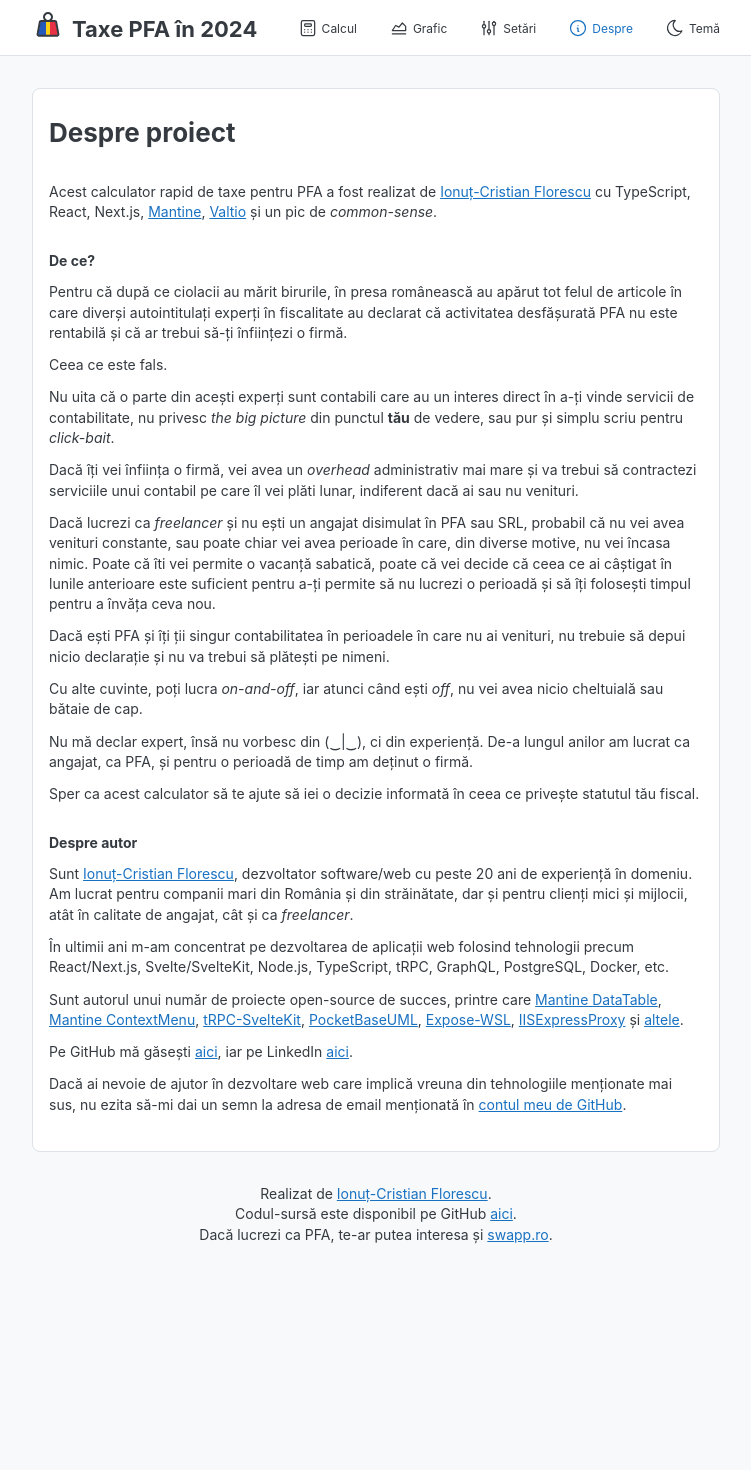
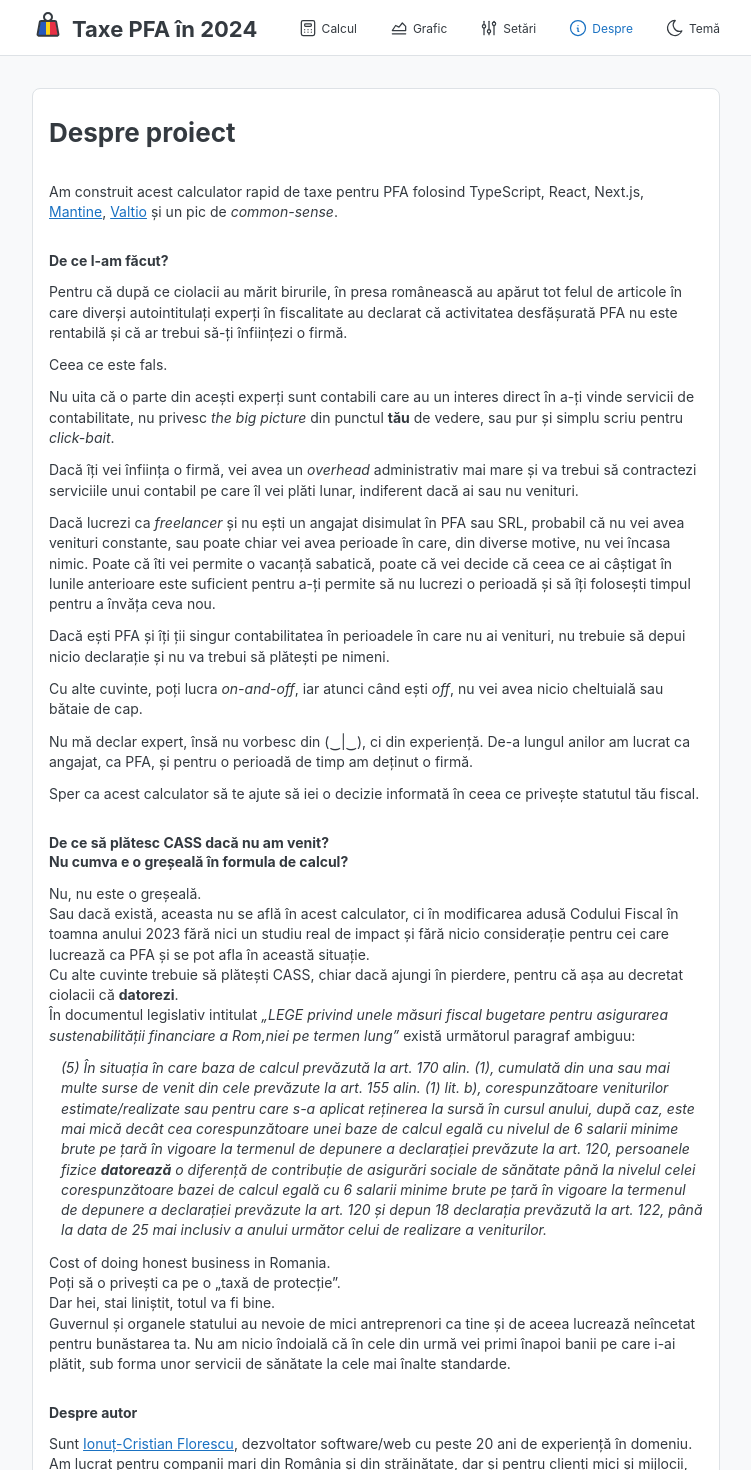
Before and after one commit to taxepfa/taxepfa.github.io, a Next.js app: page /despre in a window 1280 px wide. Shown: the top 1470 px of the page, without its empty margins (264-1015 px from the left). Before the commit the page ends 1277 px from the top, so only its background shows below. Built offline with nearby package versions, Linux system fonts and the light colour scheme.

Commit message:
Add more content on the about page

```diff
--- a/app/despre/page.tsx
+++ b/app/despre/page.tsx
@@ -1,7 +1,11 @@
-import { Card, Text, Title } from '@mantine/core';
+import { Card, Text, TextProps, Title, TitleProps } from '@mantine/core';
 import { Metadata } from 'next';
+import { ExternalLink } from '~/components/ExternalLink';
 import { Page } from '~/components/Page';
 import { APP_NAME, AUTHOR_NAME, AUTHOR_URL, YEAR } from '~/lib/config';
+
+const textProps: TextProps = { size: 'sm', mb: 'sm' };
+const subtitleProps: TitleProps = { order: 3, size: 'sm', mt: 'md', mb: 'sm' };
 
 export const metadata: Metadata = {
   title: `Despre proiect | ${APP_NAME}`,
@@ -15,128 +19,122 @@ export default function AboutPage() {
         <Title order={2} mt="xs" mb="xl">
           Despre proiect
         </Title>
-        <Text size="sm" mb="sm">
-          Acest calculator rapid de taxe pentru PFA a fost realizat de{' '}
-          <a href={AUTHOR_URL} target="_blank">
-            {AUTHOR_NAME}
-          </a>{' '}
-          cu TypeScript, React, Next.js,{' '}
-          <a href="https://mantine.dev" target="_blank">
-            Mantine
-          </a>
-          ,{' '}
-          <a href="https://valtio.pmnd.rs/docs/introduction/getting-started" target="_blank">
-            Valtio
-          </a>{' '}
-          și un pic de <em>common-sense</em>.
+        <Text {...textProps}>
+          Am construit acest calculator rapid de taxe pentru PFA folosind TypeScript, React, Next.js,{' '}
+          <ExternalLink to="https://mantine.dev">Mantine</ExternalLink>,{' '}
+          <ExternalLink to="https://valtio.pmnd.rs/docs/introduction/getting-started">Valtio</ExternalLink> și un pic de{' '}
+          <em>common-sense</em>.
         </Text>
-        <Title order={3} size="sm" mt="md" mb="sm">
-          De ce?
-        </Title>
-        <Text size="sm" mb="sm">
+        <Title {...subtitleProps}>De ce l-am făcut?</Title>
+        <Text {...textProps}>
           Pentru că după ce ciolacii au mărit birurile, în presa românească au apărut tot felul de articole în care
           diverși autointitulați experți în fiscalitate au declarat că activitatea desfășurată PFA nu este rentabilă și
           că ar trebui să-ți înființezi o firmă.
         </Text>
-        <Text size="sm" mb="sm">
-          Ceea ce este fals.
-        </Text>
-        <Text size="sm" mb="sm">
+        <Text {...textProps}>Ceea ce este fals.</Text>
+        <Text {...textProps}>
           Nu uita că o parte din acești experți sunt contabili care au un interes direct în a-ți vinde servicii de
           contabilitate, nu privesc <em>the big picture</em> din punctul <strong>tău</strong> de vedere, sau pur și
           simplu scriu pentru <em>click-bait</em>.
         </Text>
-        <Text size="sm" mb="sm">
+        <Text {...textProps}>
           Dacă îți vei înființa o firmă, vei avea un <em>overhead</em> administrativ mai mare și va trebui să
           contractezi serviciile unui contabil pe care îl vei plăti lunar, indiferent dacă ai sau nu venituri.
         </Text>
-        <Text size="sm" mb="sm">
+        <Text {...textProps}>
           Dacă lucrezi ca <em>freelancer</em> și nu ești un angajat disimulat în PFA sau SRL, probabil că nu vei avea
           venituri constante, sau poate chiar vei avea perioade în care, din diverse motive, nu vei încasa nimic. Poate
           că îti vei permite o vacanță sabatică, poate că vei decide că ceea ce ai câștigat în lunile anterioare este
           suficient pentru a-ți permite să nu lucrezi o perioadă și să îți folosești timpul pentru a învăța ceva nou.
         </Text>
-        <Text size="sm" mb="sm">
+        <Text {...textProps}>
           Dacă ești PFA și îți ții singur contabilitatea în perioadele în care nu ai venituri, nu trebuie să depui nicio
           declarație și nu va trebui să plătești pe nimeni.
         </Text>
-        <Text size="sm" mb="sm">
+        <Text {...textProps}>
           Cu alte cuvinte, poți lucra <em>on-and-off</em>, iar atunci când ești <em>off</em>, nu vei avea nicio
           cheltuială sau bătaie de cap.
         </Text>
-        <Text size="sm" mb="sm">
+        <Text {...textProps}>
           Nu mă declar expert, însă nu vorbesc din <span className="nowrap">(‿|‿)</span>, ci din experiență. De-a lungul
           anilor am lucrat ca angajat, ca PFA, și pentru o perioadă de timp am deținut o firmă.
         </Text>
-        <Text size="sm" mb="sm">
+        <Text {...textProps}>
           Sper ca acest calculator să te ajute să iei o decizie informată în ceea ce privește statutul tău fiscal.
         </Text>
-        <Title order={3} size="sm" mt="md" mb="sm">
-          Despre autor
+        <Title {...subtitleProps}>
+          De ce să plătesc CASS dacă nu am venit?
+          <br />
+          Nu cumva e o greșeală în formula de calcul?
         </Title>
-        <Text size="sm" mb="sm">
-          Sunt{' '}
-          <a href={AUTHOR_URL} target="_blank">
-            {AUTHOR_NAME}
-          </a>
+        <Text {...textProps}>
+          Nu, nu este o greșeală.
+          <br />
+          Sau dacă există, aceasta nu se află în acest calculator, ci în modificarea adusă Codului Fiscal în toamna
+          anului 2023 fără nici un studiu real de impact și fără nicio considerație pentru cei care lucrează ca PFA și
+          se pot afla în această situație.
+          <br />
+          Cu alte cuvinte trebuie să plătești CASS, chiar dacă ajungi în pierdere, pentru că așa au decretat ciolacii că{' '}
+          <strong>datorezi</strong>.
+          <br />
+          În documentul legislativ intitulat{' '}
+          <em>
+            „LEGE privind unele măsuri fiscal bugetare pentru asigurarea sustenabilității financiare a Rom‚niei pe
+            termen lung”
+          </em>{' '}
+          există următorul paragraf ambiguu:
+        </Text>
+        <Text {...textProps} fs="italic" pl="sm">
+          (5) În situația în care baza de calcul prevăzută la art. 170 alin. (1), cumulată din una sau mai multe surse
+          de venit din cele prevăzute la art. 155 alin. (1) lit. b), corespunzătoare veniturilor estimate/realizate sau
+          pentru care s-a aplicat reținerea la sursă în cursul anului, după caz, este mai mică decât cea corespunzătoare
+          unei baze de calcul egală cu nivelul de 6 salarii minime brute pe țară în vigoare la termenul de depunere a
+          declarației prevăzute la art. 120, persoanele fizice <strong>datorează</strong> o diferență de contribuție de
+          asigurări sociale de sănătate până la nivelul celei corespunzătoare bazei de calcul egală cu 6 salarii minime
+          brute pe țară în vigoare la termenul de depunere a declarației prevăzute la art. 120 şi depun 18 declarația
+          prevăzută la art. 122, până la data de 25 mai inclusiv a anului următor celui de realizare a veniturilor.
+        </Text>
+        <Text {...textProps}>
+          Cost of doing honest business in Romania.
+          <br />
+          Poți să o privești ca pe o „taxă de protecție”.
+          <br />
+          Dar hei, stai liniștit, totul va fi bine.
+          <br />
+          Guvernul și organele statului au nevoie de mici antreprenori ca tine și de aceea lucrează neîncetat pentru
+          bunăstarea ta. Nu am nicio îndoială că în cele din urmă vei primi înapoi banii pe care i-ai plătit, sub forma
+          unor servicii de sănătate la cele mai înalte standarde.
+        </Text>
+        <Title {...subtitleProps}>Despre autor</Title>
+        <Text {...textProps}>
+          Sunt <ExternalLink to={AUTHOR_URL}>{AUTHOR_NAME}</ExternalLink>
           , dezvoltator software/web cu peste 20 ani de experiență în domeniu.
           <br />
           Am lucrat pentru companii mari din România și din străinătate, dar și pentru clienți mici și mijlocii, atât în
           calitate de angajat, cât și ca <em>freelancer</em>.
         </Text>
-        <Text size="sm" mb="sm">
+        <Text {...textProps}>
           În ultimii ani m-am concentrat pe dezvoltarea de aplicații web folosind tehnologii precum React/Next.js,
           Svelte/SvelteKit, Node.js, TypeScript, tRPC, GraphQL, PostgreSQL, Docker, etc.
         </Text>
-        <Text size="sm" mb="sm">
+        <Text {...textProps}>
           Sunt autorul unui număr de proiecte open-source de succes, printre care{' '}
-          <a href="https://icflorescu.github.io/mantine-datatable/" target="_blank">
-            Mantine DataTable
-          </a>
-          ,{' '}
-          <a href="https://icflorescu.github.io/mantine-contextmenu/" target="_blank">
-            Mantine ContextMenu
-          </a>
-          ,{' '}
-          <a href="https://icflorescu.github.io/trpc-sveltekit/" target="_blank">
-            tRPC-SvelteKit
-          </a>
-          ,{' '}
-          <a href="https://pocketbase-uml.github.io" target="_blank">
-            PocketBaseUML
-          </a>
-          ,{' '}
-          <a href="https://github.com/icflorescu/expose-wsl" target="_blank">
-            Expose-WSL
-          </a>
-          ,{' '}
-          <a href="https://github.com/icflorescu/iisexpress-proxy" target="_blank">
-            IISExpressProxy
-          </a>{' '}
-          și{' '}
-          <a href={AUTHOR_URL} target="_blank">
-            altele
-          </a>
-          .
+          <ExternalLink to="https://icflorescu.github.io/mantine-datatable/">Mantine DataTable</ExternalLink>,{' '}
+          <ExternalLink to="https://icflorescu.github.io/mantine-contextmenu/">Mantine ContextMenu</ExternalLink>,{' '}
+          <ExternalLink to="https://icflorescu.github.io/trpc-sveltekit/">tRPC-SvelteKit</ExternalLink>,{' '}
+          <ExternalLink to="https://pocketbase-uml.github.io">PocketBaseUML</ExternalLink>,{' '}
+          <ExternalLink to="https://github.com/icflorescu/expose-wsl">Expose-WSL</ExternalLink>,{' '}
+          <ExternalLink to="https://github.com/icflorescu/iisexpress-proxy">IISExpressProxy</ExternalLink> și{' '}
+          <ExternalLink to={AUTHOR_URL}>altele</ExternalLink>.
         </Text>
-        <Text size="sm" mb="sm">
-          Pe GitHub mă găsești{' '}
-          <a href={AUTHOR_URL} target="_blank">
-            aici
-          </a>
-          , iar pe LinkedIn{' '}
-          <a href="https://www.linkedin.com/in/icflorescu/" target="_blank">
-            aici
-          </a>
-          .
+        <Text {...textProps}>
+          Pe GitHub mă găsești <ExternalLink to={AUTHOR_URL}>aici</ExternalLink>, iar pe LinkedIn{' '}
+          <ExternalLink to="https://www.linkedin.com/in/icflorescu/">aici</ExternalLink>.
         </Text>
-        <Text size="sm" mb="lg">
+        <Text {...textProps}>
           Dacă ai nevoie de ajutor în dezvoltare web care implică vreuna din tehnologiile menționate mai sus, nu ezita
           să-mi dai un semn la adresa de email menționată în{' '}
-          <a href={AUTHOR_URL} target="_blank">
-            contul meu de GitHub
-          </a>
-          .
+          <ExternalLink to={AUTHOR_URL}>contul meu de GitHub</ExternalLink>.
         </Text>
       </Card>
     </Page>
--- a/app/setari/SettingsPageContent.tsx
+++ b/app/setari/SettingsPageContent.tsx
@@ -9,7 +9,7 @@ export default function SettingsPageContent() {
   const snap = useSnapshot(state);
 
   return (
-    <Card p="md" withBorder radius="md">
+    <Card p="md" pb="lg" withBorder radius="md">
       <Stack gap="md">
         <NumberInput
           hideControls
--- /dev/null
+++ b/components/ExternalLink.tsx
@@ -0,0 +1,11 @@
+export type ExternalLinkProps = React.PropsWithChildren<{
+  to: string;
+}>;
+
+export function ExternalLink({ to, children }: ExternalLinkProps) {
+  return (
+    <a href={to} target="_blank">
+      {children}
+    </a>
+  );
+}
--- a/components/Footer.tsx
+++ b/components/Footer.tsx
@@ -1,28 +1,20 @@
 import { Text } from '@mantine/core';
 import { AUTHOR_NAME, AUTHOR_URL } from '~/lib/config';
+import { ExternalLink } from './ExternalLink';
 import classes from './Footer.module.css';
 
 export function Footer() {
   return (
     <div className={classes.root}>
       <Text size="sm" ta="center">
-        Realizat de{' '}
-        <a href={AUTHOR_URL} target="_blank">
-          {AUTHOR_NAME}
-        </a>
+        Realizat de <ExternalLink to={AUTHOR_URL}>{AUTHOR_NAME}</ExternalLink>
         .
         <br />
-        Codul-sursă este disponibil pe GitHub{' '}
-        <a href="https://github.com/taxepfa/taxepfa.github.io" target="_blank">
-          aici
-        </a>
-        .
+        Codul-sursă este disponibil pe GitHub.
         <br />
-        Dacă lucrezi ca PFA, te-ar putea interesa și{' '}
-        <a href="https://swapp.ro" target="_blank">
-          swapp.ro
-        </a>
-        .
+        Dacă ești dezvoltator, știi unde și cum să contribui.
+        <br />
+        Dacă lucrezi ca PFA, te-ar putea interesa și <ExternalLink to="https://swapp.ro">swapp.ro</ExternalLink>.
       </Text>
     </div>
   );
--- a/components/InputCard.tsx
+++ b/components/InputCard.tsx
@@ -18,8 +18,8 @@ export type InputCardProps = {
 export function InputCard({ grossIncomeOverVATThreshold }: InputCardProps) {
   const snap = useSnapshot(state);
   return (
-    <Card p="md" withBorder radius="md">
-      <Grid gutter="md" pb="xs">
+    <Card p="md" pb="lg" withBorder radius="md">
+      <Grid gutter="md">
         <GridCol span={{ xs: 6 }}>
           <NumberInput
             classNames={{ description: grossIncomeOverVATThreshold ? classes.warning : undefined }}
```
